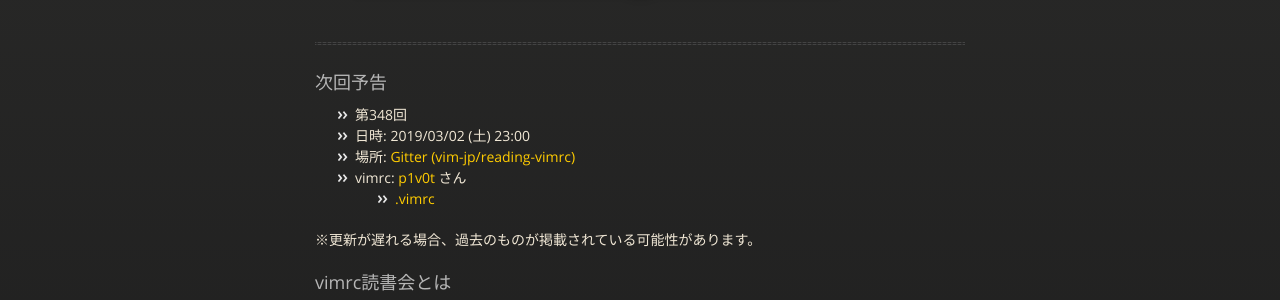
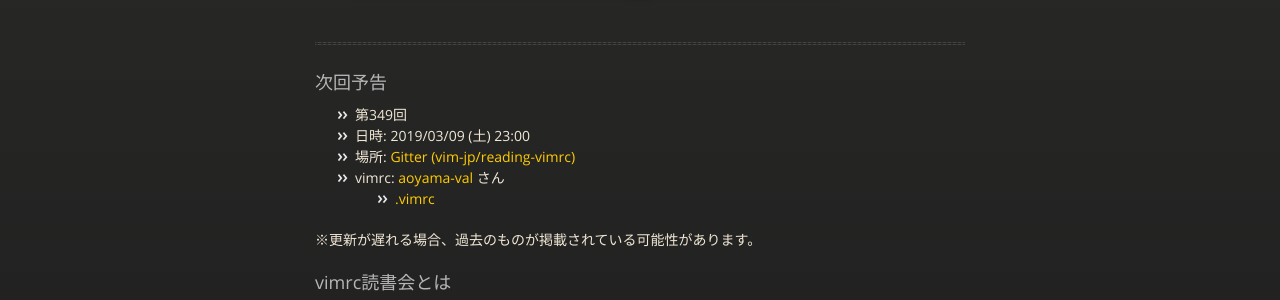
Before and after one commit to vim-jp/reading-vimrc, a Jekyll site: the page built from index.md, in a window 1280 px wide and 900 px high. Shown: the part 212-512 px from the top of the window. Built offline with Jekyll 4.4.1, drawn with Linux system fonts in a browser that asks for light colours; nearby versions of some CDN libraries.

Commit message:
Update the next information: #349 aoyama-val

```diff
--- a/_data/next.yml
+++ b/_data/next.yml
@@ -1,10 +1,10 @@
-- id: 348
-  date: '2019-03-02 23:00'
+- id: 349
+  date: '2019-03-09 23:00'
   author:
-    name: p1v0t
-    url: 'https://github.com/p1v0t'
+    name: aoyama-val
+    url: 'https://github.com/aoyama-val'
   vimrcs:
-    - url: 'https://github.com/p1v0t/dotfiles/blob/master/.vimrc'
+    - url: 'https://github.com/aoyama-val/dot/blob/master/etc/.vim/.vimrc'
       name: .vimrc
       hash: null
   part: null
```
